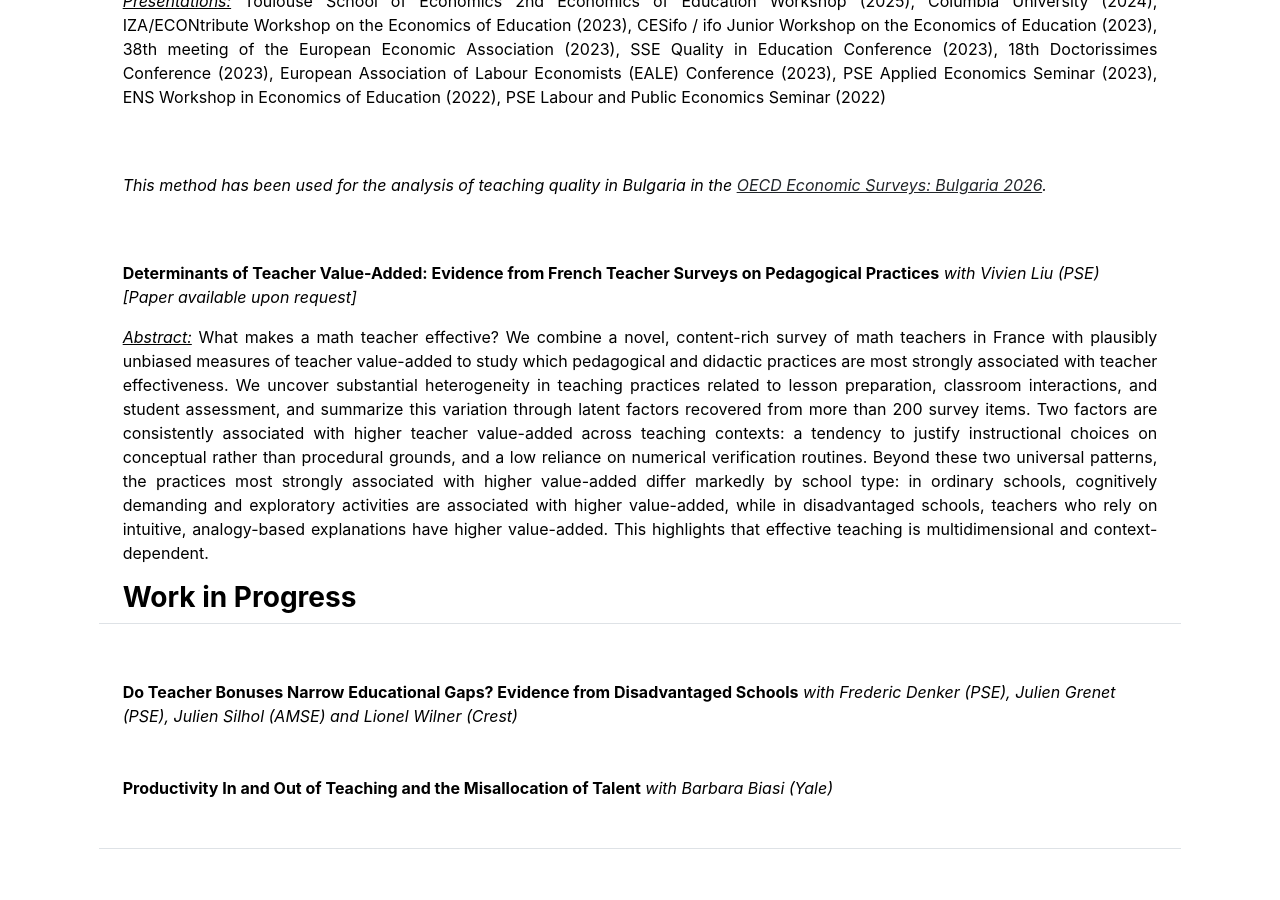
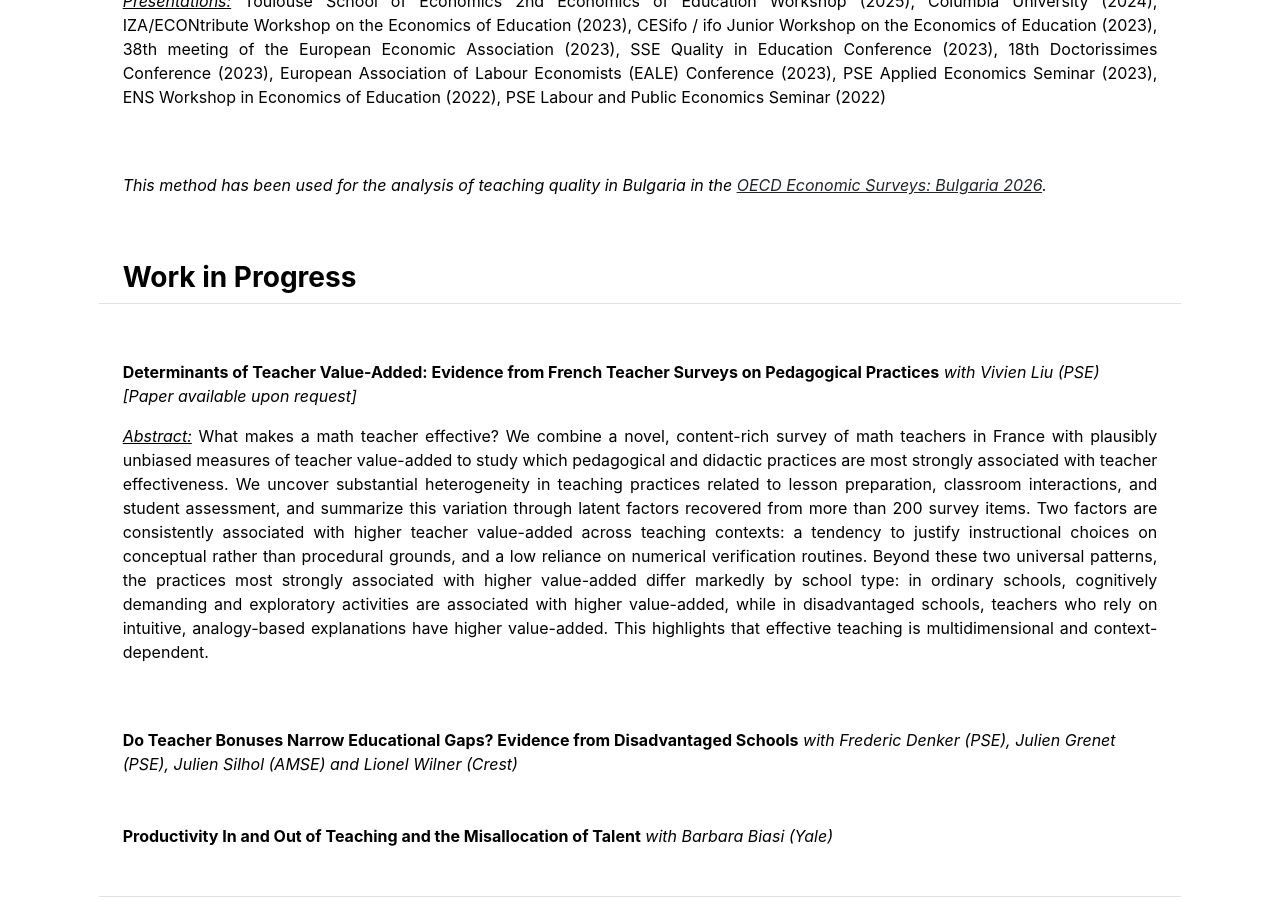
Before and after one commit to desislavatartova/desislavatartova.github.io, a Jekyll site: the page built from index.md, in a window 1280 px wide and 900 px high, scrolled down 2237 px. Built offline with Jekyll 4.4.1, drawn with Linux system fonts in a browser that asks for light colours.

Commit message:
Update home.html

```diff
--- a/_layouts/home.html
+++ b/_layouts/home.html
@@ -65,6 +65,9 @@ The resulting estimates closely recover the true parameters of teacher value-add
 <a href="https://www.oecd.org/content/dam/oecd/en/publications/reports/2026/02/oecd-economic-surveys-bulgaria-2026_4dccf790/08af497f-en.pdf" target="_blank">OECD Economic Surveys: Bulgaria 2026</a>.</em></p>
 </div>
 
+<div class="row g-5 mb-5">
+    <h3 class="fw-bold border-bottom pb-2 mb-2">Work in Progress</h3>
+
 <div class="col-md-12">
   <b>Determinants of Teacher Value-Added: Evidence from French Teacher Surveys on Pedagogical Practices</b>
   <i>with Vivien Liu (PSE)</i>
@@ -73,9 +76,6 @@ The resulting estimates closely recover the true parameters of teacher value-add
     What makes a math teacher effective? We combine a novel, content-rich survey of math teachers in France with plausibly unbiased measures of teacher value-added to study which pedagogical and didactic practices are most strongly associated with teacher effectiveness. We uncover substantial heterogeneity in teaching practices related to lesson preparation, classroom interactions, and student assessment, and summarize this variation through latent factors recovered from more than 200 survey items. Two factors are consistently associated with higher teacher value-added across teaching contexts: a tendency to justify instructional choices on conceptual rather than procedural grounds, and a low reliance on numerical verification routines. Beyond these two universal patterns, the practices most strongly associated with higher value-added differ markedly by school type: in ordinary schools, cognitively demanding and exploratory activities are associated with higher value-added, while in disadvantaged schools, teachers who rely on intuitive, analogy-based explanations have higher value-added. This highlights that effective teaching is multidimensional and context-dependent.
   </p>
 </div>
-
-<div class="row g-5 mb-5">
-    <h3 class="fw-bold border-bottom pb-2 mb-2">Work in Progress</h3>
 
 <div class="col-md-12">
   <b>Do Teacher Bonuses Narrow Educational Gaps? Evidence from Disadvantaged Schools</b>
```
